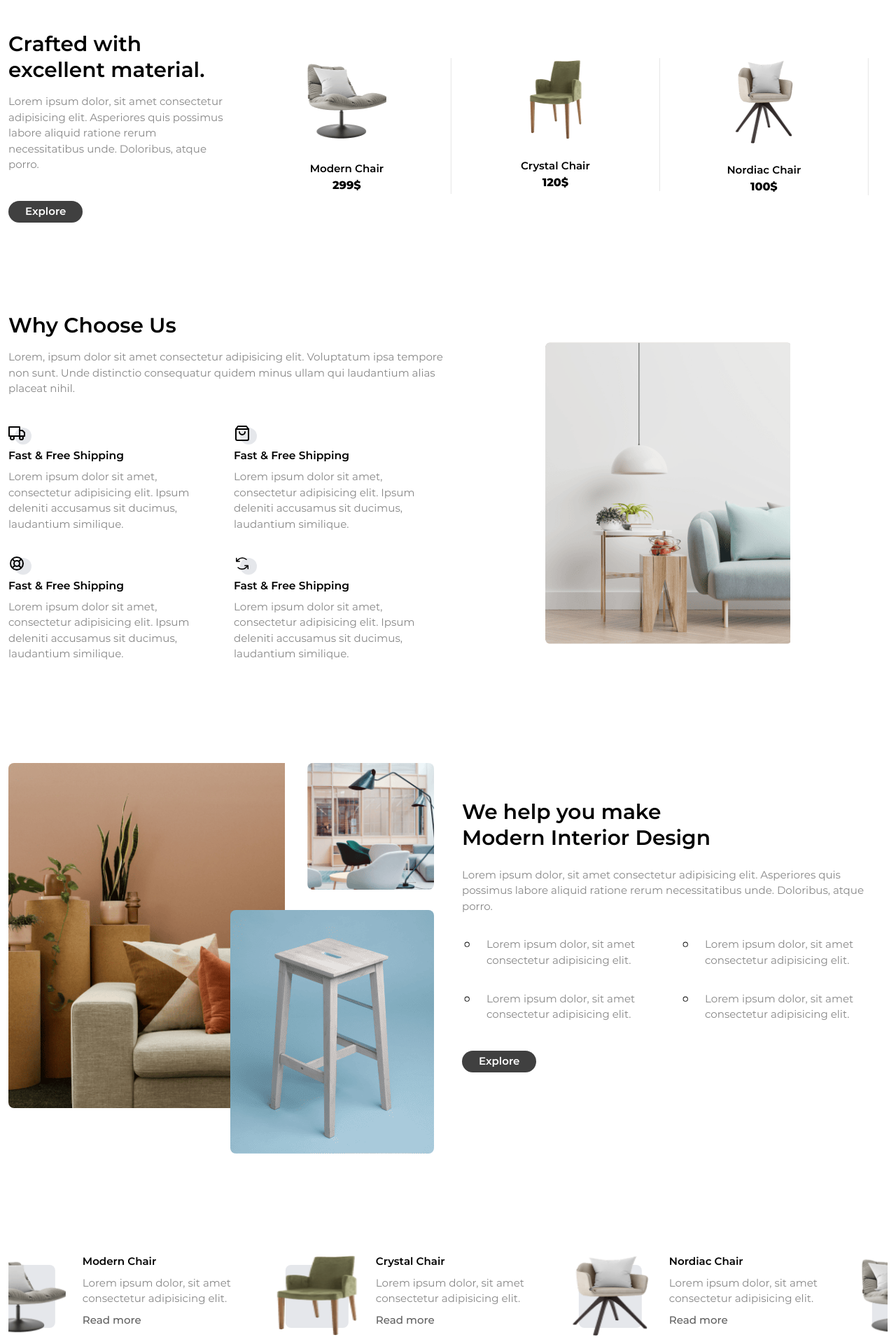
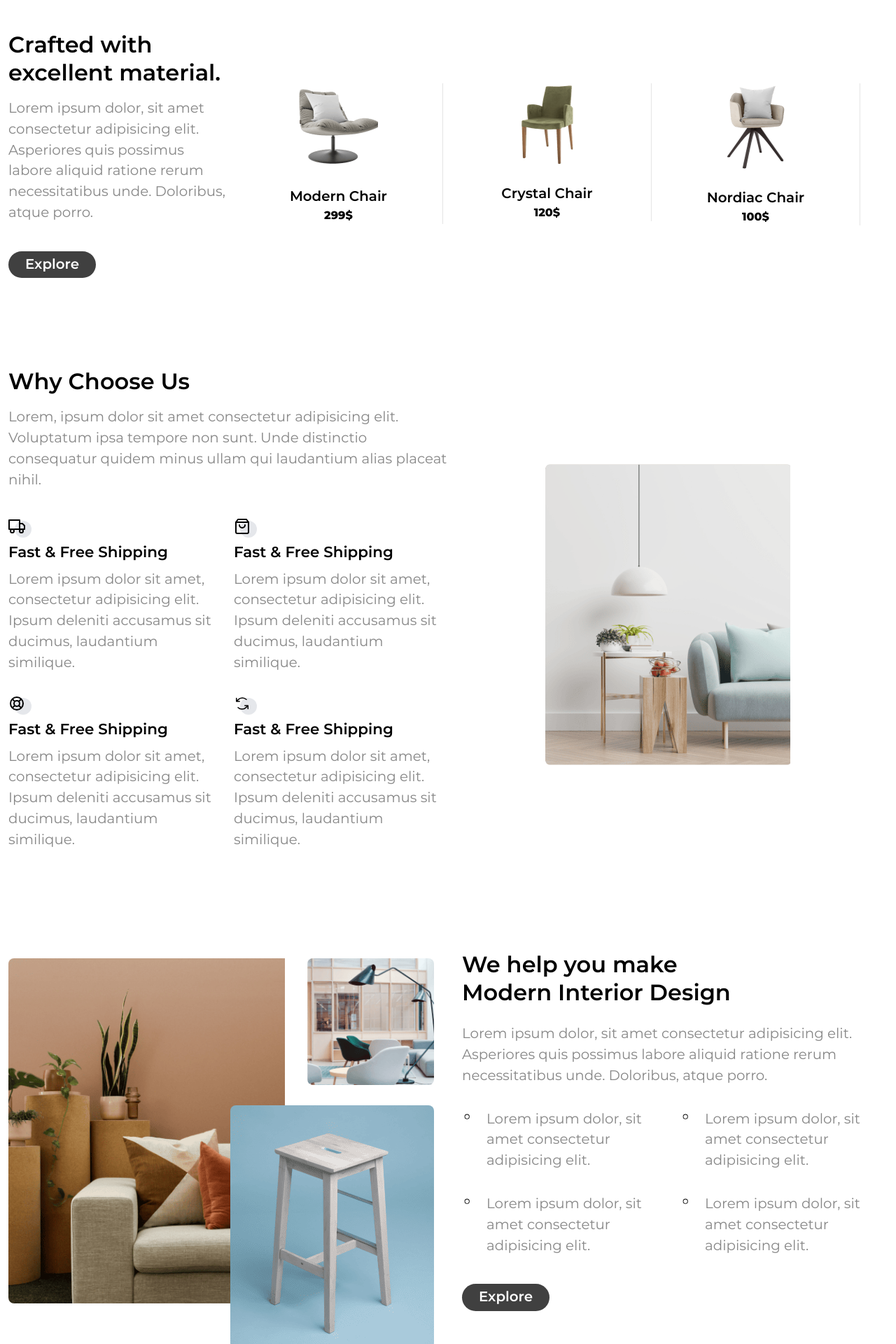
Before and after one commit to nadeemtadvi/Furniture-app, a React (Create React App) app: page / in a window 1280 px wide. Shown: the part 820-2740 px from the top of the page at 70% size. Built offline with nearby package versions, Linux system fonts and the light colour scheme.

Commit message:
Add font style

```diff
--- a/src/Components/Chooseus.jsx
+++ b/src/Components/Chooseus.jsx
@@ -6,10 +6,10 @@ const Chooseus = () => {
     <div className="max-w-screen-xl mx-auto py-6 sm:py-16 px-2 sm:px-3">
       <div className="lg:grid grid-cols-2 items-center">
         <div className="lg:mb-0 mb-4 sm:mb-10">
-          <h4 className="capitalize text-[1.54rem] sm:text-[1.85rem] leading-tight font-semibold mb-4">
+          <h4 className="capitalize text-[2rem] leading-tight font-semibold mb-4">
             {ChooseConst.HEADING}
           </h4>
-          <p className="text-[0.81rem] sm:text-[0.94rem] mb-4 sm:mb-10 font-normal text-[#878787]">
+          <p className="text-[1.24rem] mb-4 sm:mb-10 font-normal text-[#878787]">
             {ChooseConst.TITLE}
           </p>
           <div className="grid grid-cols-2 gap-2.5 sm:gap-4 ">
@@ -19,10 +19,10 @@ const Chooseus = () => {
                   <div>{item.ICON}</div>
                   <div className="absolute z-[-1] top-[4px] left-[9px] w-[24px] h-[24px] rounded-full bg-gray-200"></div>
                 </div>
-                <p className="text-[0.88rem] sm:text-[0.97rem] mb-2 capitalize font-semibold">
+                <p className="text-[1.34rem] mb-2 capitalize font-semibold">
                   {item.TITLE}
                 </p>
-                <p className="text-[0.81rem] sm:text-[0.94rem] mb-2 sm:mb-4 font-normal text-[#878787]">
+                <p className="text-[1.24rem] mb-2 sm:mb-4 font-normal text-[#878787]">
                   {item.SUBTEXT}
                 </p>
               </div>
--- a/src/Components/Copyright.jsx
+++ b/src/Components/Copyright.jsx
@@ -4,7 +4,7 @@ import { CopyrightConst } from "../Constant/constant";
 const Copyright = () => {
   return (
     <div className="max-w-screen-xl border-t border-gray-300 mx-auto py-3 sm:py-8 px-2 sm:px-3">
-      <div className="sm:flex justify-between items-center text-[0.81rem] sm:text-[0.94rem] font-normal text-[#878787]">
+      <div className="sm:flex justify-between items-center text-[1.24rem] font-normal text-[#878787]">
         <h4 className="mb-2 sm:mb-0 ">{CopyrightConst.COPYRIGHT}</h4>
         <div className="flex items-center gap-6">
           <h4>{CopyrightConst.TERMS}</h4>
--- a/src/Components/Explore.jsx
+++ b/src/Components/Explore.jsx
@@ -41,13 +41,13 @@ const Explore = () => {
     <div className="max-w-screen-xl mx-auto py-6  sm:py-16 px-2 sm:px-3">
       <div className="lg:grid grid-cols-[25%_auto] items-center gap-12">
         <div className=" lg:mb-0 mb-10 sm:mb-16">
-          <h4 className="text-[1.54rem] sm:text-[1.85rem] leading-tight font-semibold mb-4">
+          <h4 className="text-[2rem] leading-tight font-semibold mb-4">
             {ExploreConst.CRAFT}
           </h4>
-          <p className="text-[0.81rem] sm:text-[0.94rem] mb-5 sm:mb-10 font-normal text-[#878787]">
+          <p className="text-[1.24rem] mb-5 sm:mb-10 font-normal text-[#878787]">
             {ExploreConst.SUBTEXT}
           </p>
-          <button className="font-semibold text-white bg-neutral-700 text-[0.81rem] sm:text-[0.94rem] rounded-full p-[4px_24px_5px]">
+          <button className="font-semibold text-white bg-neutral-700 text-[1.24rem] rounded-full p-[4px_24px_5px]">
             {ExploreConst.EXPLORE}
           </button>
         </div>
@@ -61,7 +61,7 @@ const Explore = () => {
                     className=" mb-3 sm:mb-6 mx-auto "
                     alt=""
                   />
-                  <div className="text-[0.81rem] sm:text-[0.94rem]  text-center ">
+                  <div className="text-[1.24rem]  text-center ">
                     <h4 className="font-semibold">{item.CHAIR}</h4>
                     <h4 className="font-bold text-[1rem]">{item.PRICE}</h4>
                   </div>
--- a/src/Components/Feature.jsx
+++ b/src/Components/Feature.jsx
@@ -47,13 +47,13 @@ const Feature = () => {
                   <div className="absolute top-0 left-0 right-0 bottom-0 m-auto bg-gray-200 rounded-[8px] w-[90px] h-[90px] z-[-1]"></div>
                 </div>
                 <div className="grow self-center">
-                  <h4 className="text-[0.81rem] sm:text-[0.94rem] mb-2 capitalize font-semibold">
+                  <h4 className="text-[1.24rem] mb-2 capitalize font-semibold">
                     {item.CHAIR}
                   </h4>
-                  <p className="text-[0.81rem] sm:text-[0.94rem] mb-2 font-normal text-[#878787]">
+                  <p className="text-[1.24rem] mb-2 font-normal text-[#878787]">
                     {item.TEXT}
                   </p>
-                  <p className="text-[0.81rem] sm:text-[0.94rem] mb-4 font-medium text-[#5e5e5e]">
+                  <p className="text-[1.24rem] mb-4 font-medium text-[#5e5e5e]">
                     {item.READ}
                   </p>
                 </div>
--- a/src/Components/Footer.jsx
+++ b/src/Components/Footer.jsx
@@ -9,32 +9,32 @@ const Footer = () => {
         <img src={imgLogo} className="w-[140px] rounded-[8px] mb-4" alt="" />
       </div>
       <div className="sm:grid grid-cols-[37%_auto] gap-10 mb-4">
-        <div className="text-[0.81rem] sm:text-[0.94rem] mb-4 sm:mb-0  font-normal text-[#878787]">
+        <div className="text-[1.24rem] mb-4 sm:mb-0  font-normal text-[#878787]">
           {FooterConst.TEXT}
         </div>
         <div className="grid grid-cols-2 sm:grid-cols-4">
-          <ul className="text-[0.81rem] sm:text-[0.94rem] mb-2 sm:mb-0  font-normal text-[#878787]">
+          <ul className="text-[1.24rem] mb-2 sm:mb-0  font-normal text-[#878787]">
             {FooterConst.ABOUT.map((item, index) => (
               <li key={index} className="mb-1">
                 {item}
               </li>
             ))}
           </ul>
-          <ul className="text-[0.81rem] sm:text-[0.94rem] mb-2 sm:mb-0  font-normal text-[#878787]">
+          <ul className="text-[1.24rem] mb-2 sm:mb-0  font-normal text-[#878787]">
             {FooterConst.CONTACT.map((item, index) => (
               <li key={index} className="mb-1">
                 {item}
               </li>
             ))}
           </ul>
-          <ul className="text-[0.81rem] sm:text-[0.94rem] mb-2 sm:mb-0  font-normal text-[#878787]">
+          <ul className="text-[1.24rem] mb-2 sm:mb-0  font-normal text-[#878787]">
             {FooterConst.JOB.map((item, index) => (
               <li key={index} className="mb-1">
                 {item}
               </li>
             ))}
           </ul>
-          <ul className="text-[0.81rem] sm:text-[0.94rem] font-normal text-[#878787]">
+          <ul className="text-[1.24rem] font-normal text-[#878787]">
             {FooterConst.CHAIR.map((item, index) => (
               <li key={index} className="mb-1">
                 {item}
--- a/src/Components/Header.jsx
+++ b/src/Components/Header.jsx
@@ -16,7 +16,7 @@ const Header = () => {
         <div>
           <img src={imgLogo} className="w-[92px] sm:w-[140px] rounded-[8px] " alt="" />
         </div>
-        <div className="flex items-center gap-16 text-[0.91rem] sm:text-[1rem]">
+        <div className="flex items-center gap-16 text-[1.24rem]">
           <div className="hidden lg:block">
             <ul className="flex items-center gap-16">
               {HeaderConst.map((item, index) => (
--- a/src/Components/InteriorDesign.jsx
+++ b/src/Components/InteriorDesign.jsx
@@ -32,10 +32,10 @@ const InteriorDesign = () => {
           </div>
         </div>
         <div>
-          <h4 className="text-[1.54rem] sm:text-[1.85rem] leading-tight font-semibold mb-4 sm:mb-6">
+          <h4 className="text-[2rem] leading-tight font-semibold mb-4 sm:mb-6">
             {InteriorConst.TITLE} <br /> {InteriorConst.BREAKTITLE}
           </h4>
-          <p className="text-[0.81rem] sm:text-[0.94rem] mb-4 sm:mb-8 font-normal text-[#878787]">
+          <p className="text-[1.24rem] mb-4 sm:mb-8 font-normal text-[#878787]">
             {InteriorConst.SUBTITLE}
           </p>
           <div>
@@ -43,14 +43,14 @@ const InteriorDesign = () => {
               {MultiInterior.map((item, index) => (
                 <li key={index} className="grid grid-cols-[35px_auto]">
                   <GoDot className="mt-1 text-[0.9rem] " />
-                  <p className="grow text-[0.81rem] sm:text-[0.94rem] mb-2 sm:mb-4 font-normal text-[#878787]">
+                  <p className="grow text-[1.24rem] mb-2 sm:mb-4 font-normal text-[#878787]">
                     {item.TEXT}
                   </p>
                 </li>
               ))}
             </ul>
           </div>
-          <button className="text-white font-semibold bg-neutral-700 text-[0.81rem] sm:text-[0.94rem] rounded-full p-[4px_24px_5px]">
+          <button className="text-white font-semibold bg-neutral-700 text-[1.24rem] rounded-full p-[4px_24px_5px]">
             {InteriorConst.EXPLORE}
           </button>
         </div>
--- a/src/Components/IntroSection.jsx
+++ b/src/Components/IntroSection.jsx
@@ -11,14 +11,14 @@ const IntroSection = () => {
         <div className=" top-0 left-[-400px] md: flex-none bottom-0 m-auto h-min  items-center ">
             <div className="relative">
               <div className="absolute top-0 left-0 z-[-1] blur-[px]  h-full w-full rounded-[8px] "></div>
-              <div className="z-20  text-[2rem] sm:text-[3rem] text-white bg- p-4 sm:p-10 rounded-[8px] font-bold bg-">
+              <div className="z-20  text-[2.5rem] sm:text-[3rem] text-white bg- p-4 sm:p-10 rounded-[8px] font-bold bg-">
                 <h4>{IntroConst.MODERN}</h4>
                 <h4>{IntroConst.STUDIO}</h4>
                 <div className="mt-4 sm:mt-12 font-semibold">
-                  <button className="rounded-full border border-yellow-400 bg-yellow-400 text-[0.81rem] sm:text-[0.94rem] text-black p-[4px_22px_5px]">
+                  <button className="rounded-full border border-yellow-400 bg-yellow-400 text-[1.24rem] text-black p-[4px_22px_5px]">
                     {IntroConst.SHOPNOW}
                   </button>
-                  <button className="ml-4 border border-white rounded-full text-white text-[0.81rem] sm:text-[0.94rem] p-[4px_22px_5px]">
+                  <button className="ml-4 border border-white rounded-full text-white text-[1.24rem] p-[4px_22px_5px]">
                     {IntroConst.EXPLORE}
                   </button>
                 </div>
--- a/src/Components/Newsletter.jsx
+++ b/src/Components/Newsletter.jsx
@@ -12,7 +12,7 @@ const Newsletter = () => {
           <div className="flex items-center gap-3  mb-4 sm:mb-8">
             <div className="flex-none text-gray-600 text-[1.9rem]"><IoMailOutline /></div>
             <div className="grow">
-              <h4 className="text-[1.54rem] sm:text-[1.85rem] font-semibold text-black">
+              <h4 className="text-[2rem] font-semibold text-black">
                 {NewsletterConst.TITLE}
               </h4>
             </div>
@@ -23,14 +23,14 @@ const Newsletter = () => {
               <input
                 type="text"
                 placeholder={NewsletterConst.INPUTNAME}
-                className="text-[0.86rem] w-[-webkit-fill-available] sm:w-auto mb-4 sm:mb-0 font-normal text-black placeholder:text-black focus:ring-1 focus:ring-teal-700 outline-none rounded-[10px] py-2.5 px-2 sm:px-3 border border-[#d4d4d4]"
+                className="text-[1rem] w-[-webkit-fill-available] sm:w-auto mb-4 sm:mb-0 font-normal text-black placeholder:text-black focus:ring-1 focus:ring-teal-700 outline-none rounded-[10px] py-2.5 px-2 sm:px-3 border border-[#d4d4d4]"
               />
               </div>
               <div>
               <input
                 type="email"
                 placeholder={NewsletterConst.INPUTEMAIL}
-                className="text-[0.86rem] w-[-webkit-fill-available] sm:w-auto mb-4 sm:mb-0 font-normal text-black placeholder:text-black focus:ring-1 focus:ring-teal-700 outline-none rounded-[10px] py-2.5 px-2 sm:px-3 border border-[#d4d4d4]"
+                className="text-[1rem] w-[-webkit-fill-available] sm:w-auto mb-4 sm:mb-0 font-normal text-black placeholder:text-black focus:ring-1 focus:ring-teal-700 outline-none rounded-[10px] py-2.5 px-2 sm:px-3 border border-[#d4d4d4]"
               /></div>
               <div>
                 <span className=" rounded-[10px] flex items-center justify-center text-[1.4rem] h-[42px] px-2 sm:px-3 bg-[#0f766e] text-white"><FaTelegramPlane/></span></div>
--- a/src/Components/RecentBlog.jsx
+++ b/src/Components/RecentBlog.jsx
@@ -5,10 +5,10 @@ const RecentBlog = () => {
   return (
     <div className="max-w-screen-xl mx-auto py-6 sm:py-16 px-2 sm:px-3">
       <div className="flex items-center justify-between mb-4 sm:mb-6">
-        <h4 className="text-[1.54rem] sm:text-[1.85rem] leading-tight font-semibold ">
+        <h4 className="text-[2rem] leading-tight font-semibold ">
           {RecentBlogConst.TITLE}
         </h4>
-        <h5 className="capitalize text-[0.81rem] sm:text-[0.94rem] font-medium text-black  border-b-2 border-black">
+        <h5 className="capitalize text-[1.24rem] font-medium text-black  border-b-2 border-black">
           {RecentBlogConst.VIEW}
         </h5>
       </div>
@@ -20,10 +20,10 @@ const RecentBlog = () => {
               className="rounded-[8px] w-full mb-4 sm:mb-6"
               alt=""
             />
-            <h4 className="text-[0.81rem] sm:text-[0.94rem] font-semibold text-black ">
+            <h4 className="text-[1.24rem] font-semibold text-black ">
               {item.TITLE}
             </h4>
-            <p className="text-[0.68rem] font-normal text-black ">
+            <p className="text-[0.89rem] font-normal text-black ">
               <span className="italic">by</span>
               <span className="font-semibold"> {item.WRITER}</span>
               <span className="italic"> on</span>
--- a/src/Components/Testimonial.jsx
+++ b/src/Components/Testimonial.jsx
@@ -13,7 +13,7 @@ const Testimonial = () => {
   };
   return (
     <div className="max-w-screen-xl mx-auto py-6 sm:py-16 px-2 sm:px-3">
-      <h4 className="text-[1.54rem] sm:text-[1.85rem] leading-tight font-semibold mb-4 sm:mb-10 text-center">
+      <h4 className="text-[2rem] leading-tight font-semibold mb-4 sm:mb-10 text-center">
         {TestimonialConst.TITLE}
       </h4>
       <div className="">
@@ -21,7 +21,7 @@ const Testimonial = () => {
           {MultiTestimonial.map((item, index) => (
             <div key={index} className="">
               <div className="sm:w-[600px] mx-auto py-3 sm:py-6 mb-6 rounded-[10px] bg-gray-100">
-                <p className=" text-[0.81rem] sm:text-[0.94rem] px-3 sm:px-6 mb-4 sm:mb-8 font-normal text-black text-justify">
+                <p className=" text-[1.24rem] px-3 sm:px-6 mb-4 sm:mb-8 font-normal text-black text-justify">
                   {item.TEXT}
                 </p>
                 <div className="flex items-center justify-center ">
@@ -31,10 +31,10 @@ const Testimonial = () => {
                       className="w-[70px] h-[70px] rounded-full mx-auto object-cover mb-2  "
                       alt=""
                     />
-                    <h4 className="text-[0.81rem] sm:text-[0.94rem] font-medium text-black">
+                    <h4 className="text-[1.24rem] font-medium text-black">
                       {item.NAME}
                     </h4>
-                    <p className="text-[0.75rem] mb-2 font-medium text-[#878787]">
+                    <p className="text-[1rem] mb-2 font-medium text-[#878787]">
                       {item.PROFILE}
                     </p>
                   </div>
```
Also changed, not shown: src/assets/Images/Shanti.png.
